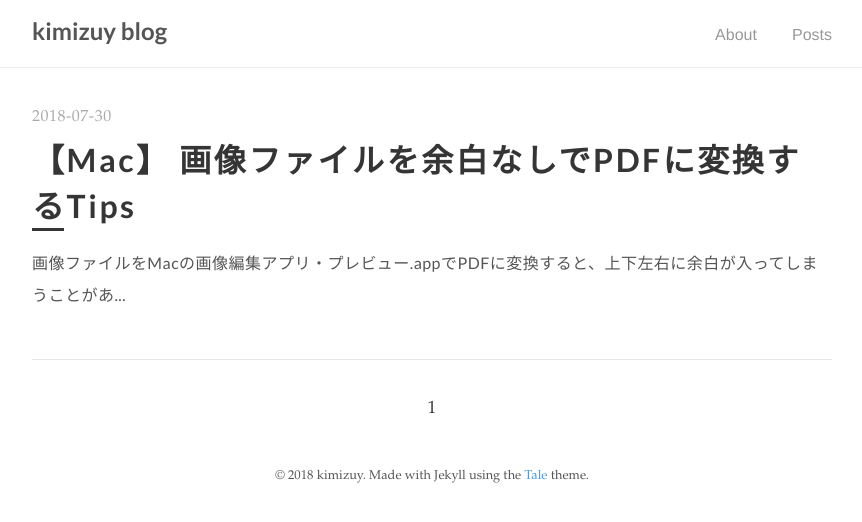
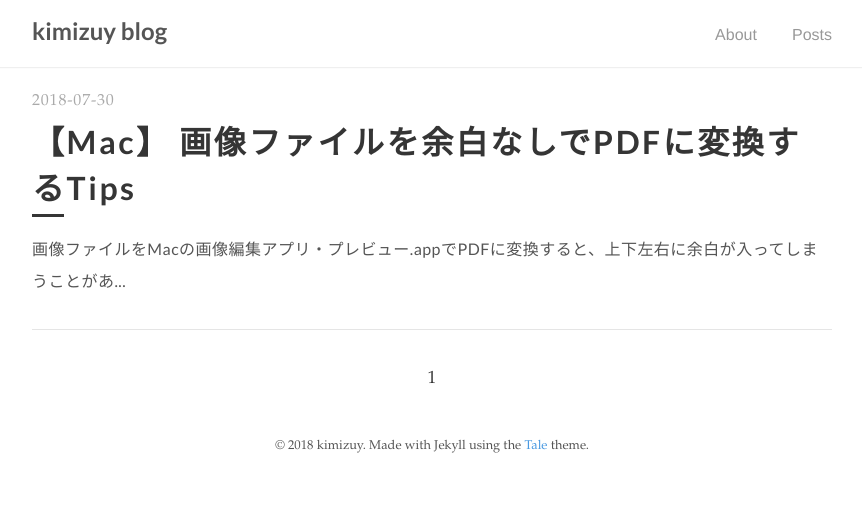
Before and after one commit to kimizuy/archive, a Jekyll site: the page built from kimizuy-blog-by-Jekyll/index.html, in a window 1280 px wide. Shown: the top 522 px of the page, without its empty margins (208-1070 px from the left). Built offline with Jekyll 4.4.1, drawn with Linux system fonts in a browser that asks for light colours; nearby versions of some CDN libraries; some web fonts are replaced; the list of posts is cut into pages by our own code.

Commit message:
design fix 11
キリがない

```diff
--- a/kimizuy-blog-by-Jekyll/_sass/tale/_catalogue.scss
+++ b/kimizuy-blog-by-Jekyll/_sass/tale/_catalogue.scss
@@ -3,7 +3,7 @@
     border-bottom: 1px solid $grey-2;
     color: $default-color;
     display: inline-block;
-    padding: 2rem 0;
+    padding: 1rem 0;
 
     &:hover .catalogue-line,
     &:focus .catalogue-line {
@@ -18,7 +18,7 @@
   &-time {
     color: $default-tint;
     font-family: $serif-secondary;
-    letter-spacing: .5px;
+    letter-spacing: 0.05em;
   }
 
   &-title {
@@ -27,7 +27,7 @@
     font-family: $kimizuy-font;
     font-size: 2rem;
     font-weight: 700;
-    margin: 0.1rem 0;
+    margin: 0rem 0 0.3rem;
     letter-spacing: 0.08em;
   }
 
--- a/kimizuy-blog-by-Jekyll/_sass/tale/_layout.scss
+++ b/kimizuy-blog-by-Jekyll/_sass/tale/_layout.scss
@@ -1,7 +1,7 @@
 .container {
   margin: 0 auto;
   max-width: 800px;
-  width: 80%;
+  width: 90%;
 }
 
 main,
@@ -10,7 +10,7 @@ footer,
   display: block;
   margin: 0 auto;
   max-width: 800px;
-  width: 85%;
+  width: 90%;
 }
 
 .nav {
--- a/kimizuy-blog-by-Jekyll/_sass/tale/_post.scss
+++ b/kimizuy-blog-by-Jekyll/_sass/tale/_post.scss
@@ -1,9 +1,9 @@
 .post {
-  padding: 0.12rem 0;
+  padding: 1rem 0;
   &-info {
     color: $default-tint;
     font-family: $serif-secondary;
-    letter-spacing: 0.5px;
+    letter-spacing: 0.05em;
     text-align: left;
 
     span {
@@ -15,7 +15,7 @@
     color: $default-shade;
     font-family: $kimizuy-font;
     font-size: 2rem;
-    margin: 0.1rem 0;
+    margin: 0rem 0;
     text-align: left;
     letter-spacing: 0.08em;
   }
@@ -23,13 +23,13 @@
   &-line {
     border-top: 0.4rem solid $default-shade;
     display: block;
-    margin: 0 auto 3rem;
+    margin: 0.3rem auto 3rem;
     width: 4rem;
   }
 
   p {
     margin: 0 0 1rem;
-    text-align: justify;
+    text-align: left;
     line-height: 1.9;
     letter-spacing: 0.03em;
   }
```
Also changed, not shown: kimizuy-blog-by-Jekyll/_drafts/2018-08-02-Github Pages & Jekyllでブログを始めました.md (+2 -2 lines).
